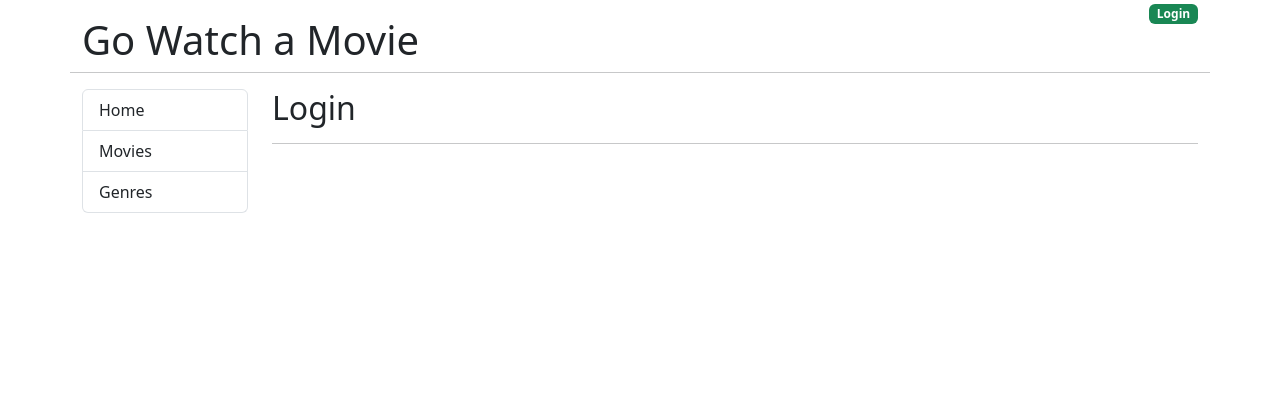
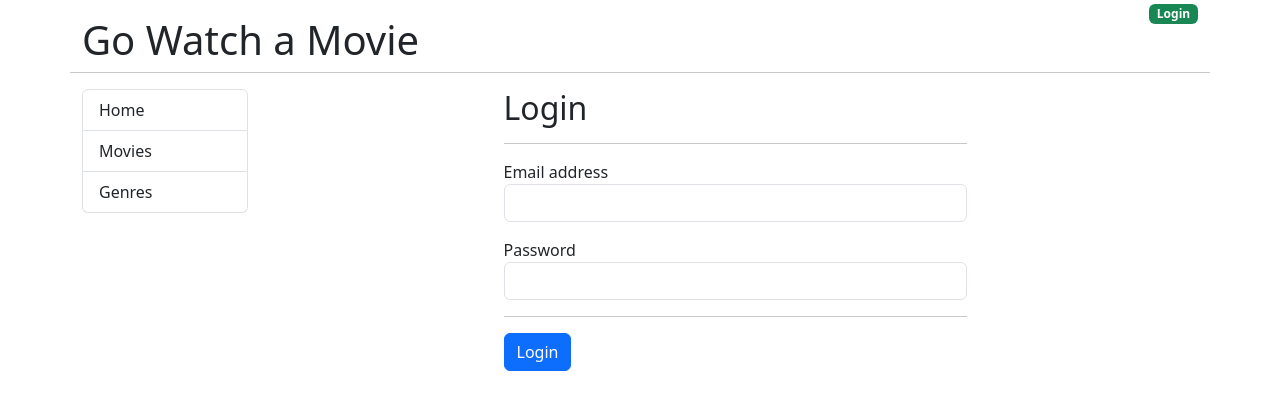
Before and after one commit to RistoFlink/movies-go-react, a React (Create React App) app: page /login in a window 1280 px wide. Shown: the top 410 px of the page. Built offline with nearby package versions, Linux system fonts and the light colour scheme.

Commit message:
Create the login form

```diff
--- a/src/components/Login.js
+++ b/src/components/Login.js
@@ -1,8 +1,50 @@
+import { useState } from "react";
+import Input from "./form/Input";
+
 const Login = () => {
+    const [email, setEmail] = useState("");
+    const [password, setPassword] = useState("");
+
+    const handleSubmit = (event) => {
+        event.preventDefault();
+
+        if (email === "admin@example.com") {
+
+        }
+
+    }
     return (
-        <div>
+        <div className="col-md-6 offset-md-3">
             <h2>Login</h2>
             <hr />
+
+            <form onSubmit={handleSubmit}>
+                <Input
+                    title="Email address"
+                    type="email"
+                    className="form-control"
+                    name="email"
+                    autoComplete="email-new"
+                    onChange={(event) => setEmail(event.target.value)}
+                />
+
+                <Input
+                    title="Password"
+                    type="password"
+                    className="form-control"
+                    name="password"
+                    autoComplete="password-new"
+                    onChange={(event) => setPassword(event.target.value)}
+                />
+
+                <hr />
+
+                <input
+                    type="submit"
+                    className="btn btn-primary"
+                    value="Login"
+                />
+            </form>
         </div>
     )
 }
--- /dev/null
+++ b/src/components/form/Input.js
@@ -0,0 +1,25 @@
+import { forwardRef } from "react";
+
+const Input = forwardRef((props, ref) => {
+    return (
+        <div className="mb-3">
+            <label htmlFor={props.name} classname="form-label">
+                {props.title}
+            </label>
+            <input
+                type={props.type}
+                className={props.className}
+                id={props.name}
+                ref={ref}
+                name={props.name}
+                placeholder={props.placeholder}
+                onChange={props.onChange}
+                autoComplete={props.autoComplete}
+                value={props.value}
+            />
+            <div className={props.errorDiv}>{props.errorMsg}</div>
+        </div>
+    )
+})
+
+export default Input;
```
